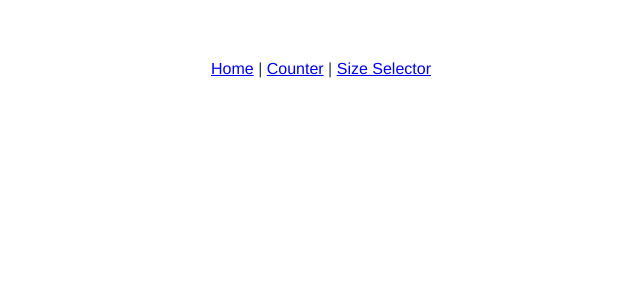
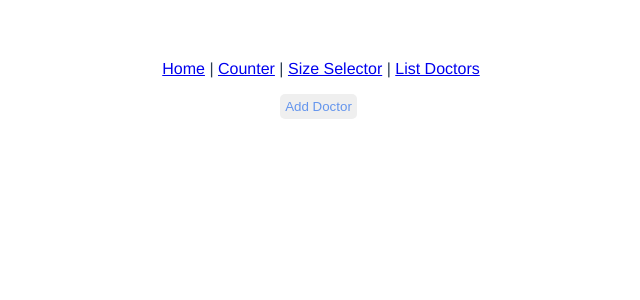
Before and after one commit to GustavoTancaraSantander/vue3-vite-pinia-ts, a Vue app: page /medical in a window 1280 px wide. Shown: the top 300 px of the page, without its empty margins (319-959 px from the left). Built offline with nearby package versions, Linux system fonts and the light colour scheme.

Commit message:
03_Todo List Medical: using interfaces in Store (Pinia). NOTE: simulate data with Faker and medicalList: Array<Doctor>() <=> medicalList: [] as Doctor[].

```diff
--- a/package.json
+++ b/package.json
@@ -8,6 +8,7 @@
     "preview": "vite preview"
   },
   "dependencies": {
+    "@faker-js/faker": "^7.3.0",
     "pinia": "^2.0.14",
     "vue": "^3.2.25",
     "vue-router": "^4.1.1"
--- a/src/App.vue
+++ b/src/App.vue
@@ -13,6 +13,8 @@ console.log("hello script setup");
   <RouterLink to="/counter">Counter</RouterLink>
   |
   <RouterLink to="/product">Size Selector</RouterLink>
+  |
+  <RouterLink to="/medical">List Doctors</RouterLink>
 
   <br>
 
--- a/src/router/index.ts
+++ b/src/router/index.ts
@@ -3,6 +3,7 @@ import { RouteRecordRaw, createRouter, createWebHistory } from "vue-router";
 import HomeView from "../views/HomeView.vue";
 import CounterView from "../views/CounterView.vue";
 import ProductView from "../views/ProductView.vue";
+import MedicalView from "../views/MedicalView.vue";
 
 const routes: RouteRecordRaw[] = [
     {
@@ -20,6 +21,11 @@ const routes: RouteRecordRaw[] = [
         name: "ProductDetail",
         component: ProductView,
     },
+    {
+        path: "/medical",
+        name: "MedicalInterface",
+        component: MedicalView,
+    },
 
 ];
 
--- /dev/null
+++ b/src/stores/medical.ts
@@ -0,0 +1,21 @@
+import { defineStore } from 'pinia'
+interface Doctor {
+    id: string, name: string, speciality: string, antiquity: number
+}
+export const useStoreMedical = defineStore("medical", {
+    state: () => ({
+        medicalList: Array<Doctor>() // [] as Doctor[] // Array<Doctor>()  // FAILED: Doctor[]() // doctor: Doctor[] = [];
+    }),
+
+    actions: {
+        addDoctor(doctor: Doctor): void {
+            console.log(doctor);
+            this.medicalList.push(doctor)
+        },
+
+        removeDoctor(id: string): void {
+            const findIndex = this.medicalList.findIndex(e => e.id === id)
+            this.medicalList.splice(findIndex, 1)
+        }
+    }
+})
--- /dev/null
+++ b/src/views/MedicalView.vue
@@ -0,0 +1,45 @@
+<script setup lang="ts">
+import { faker } from '@faker-js/faker';
+import { useStoreMedical } from "../stores/medical";
+const medicalStore = useStoreMedical();
+
+</script>
+
+<template>
+    <button style="margin-top: 1rem;" class="btn"
+        @click="medicalStore.addDoctor({ id: faker.datatype.uuid(), name: faker.internet.userName(), speciality: faker.random.words(), antiquity: faker.datatype.number({ min: 18, max: 100 }) })">
+        Add Doctor
+    </button>
+    <div v-for="item in medicalStore.medicalList" :key="item.id">
+        <ol>
+            Doctor: {{ item.name }} | Especialidad: {{ item.speciality }}
+            <button class="btn remove" title="Eliminar" @click="medicalStore.removeDoctor(item.id)">X</button>
+        </ol>
+    </div>
+
+</template>
+
+<style scoped>
+.btn {
+    color: cornflowerblue;
+    width: auto;
+    cursor: pointer;
+}
+
+.remove {
+    position: absolute;
+    right: 1rem;
+}
+
+.remove:hover {
+    color: red;
+}
+
+ol {
+    align-items: flex-start;
+    text-align: left;
+    border-radius: 5px;
+    background-color: aliceblue;
+    padding: 1rem;
+}
+</style>
```
Also changed, not shown: 1 other file (tests, documents, lock files or other folders).
